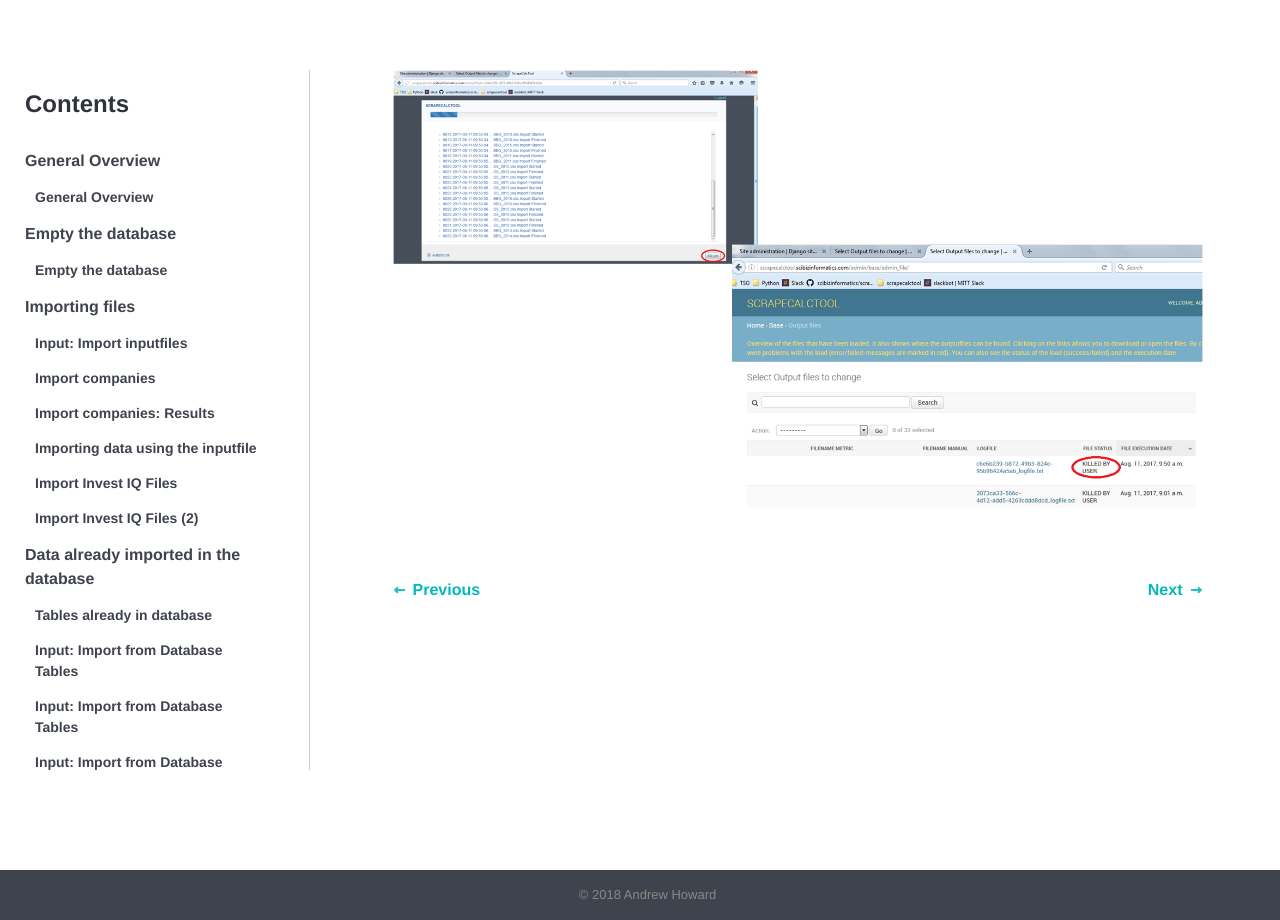
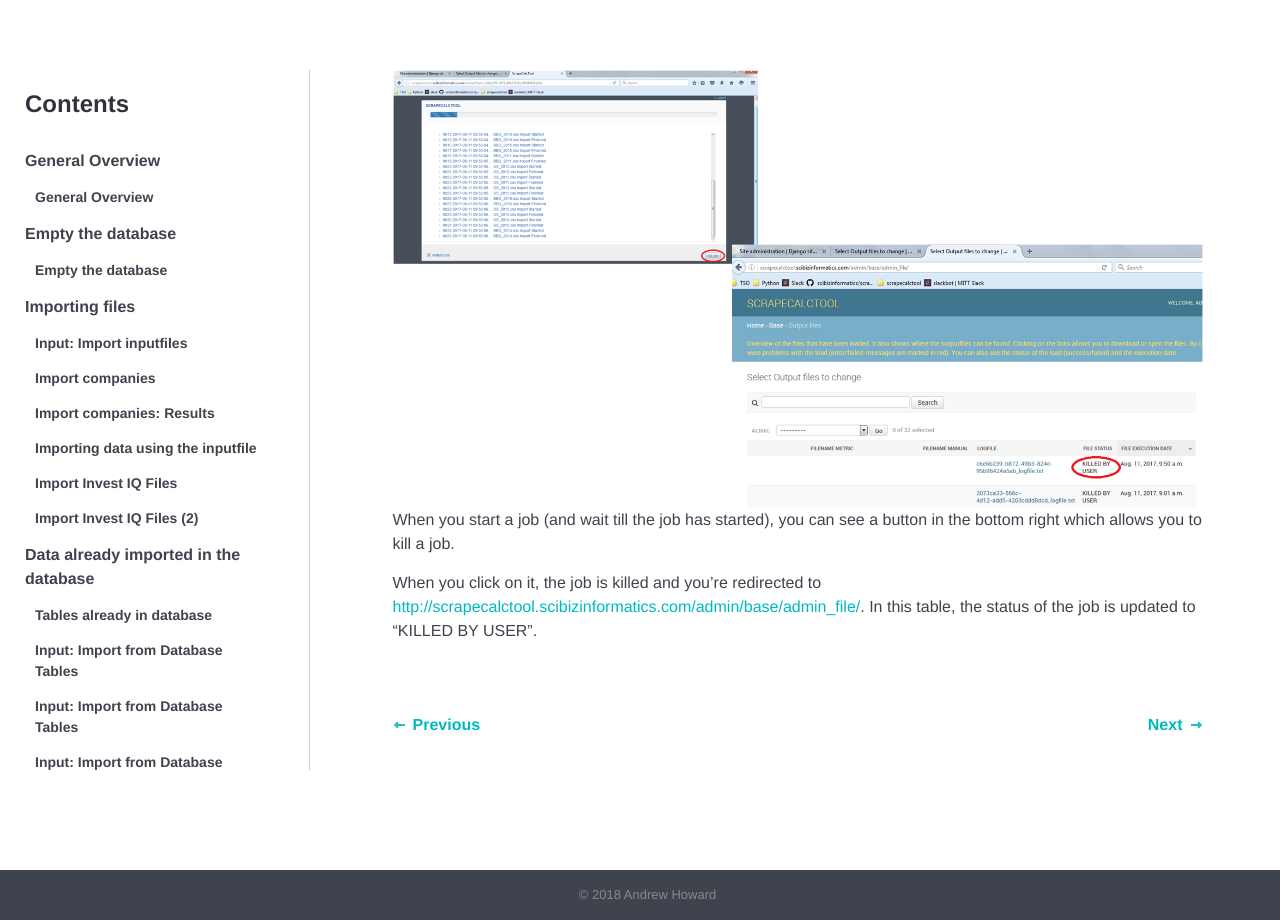
Before and after one commit to tkumpanenko/slides, a Jekyll site: the page built from _tutorials/099.html, in a window 1280 px wide. Built offline with Jekyll 4.4.1, drawn with Linux system fonts in a browser that asks for light colours.

Commit message:
Update from Forestry.io - 099.html

```diff
--- a/_tutorials/099.html
+++ b/_tutorials/099.html
@@ -4,6 +4,8 @@ topic: kill-a-job
 order: 1
 date: 2018-01-18 19:31:06 +0000
 ---
+<img src="{{site.url}}{{site.baseurl}}/images/099.png" alt="">
 
+<p>When you start a job (and wait till the job has started), you can see a button in the bottom right which allows you to kill a job. </p>
 
-<img src="{{site.url}}{{site.baseurl}}/images/099.png" alt="">
+<p>When you click on it, the job is killed and you’re redirected to <a href="http://scrapecalctool.scibizinformatics.com/admin/base/admin_file/">http://scrapecalctool.scibizinformatics.com/admin/base/admin_file/</a>. In this table, the status of the job is updated to “KILLED BY USER”. </p>
```
